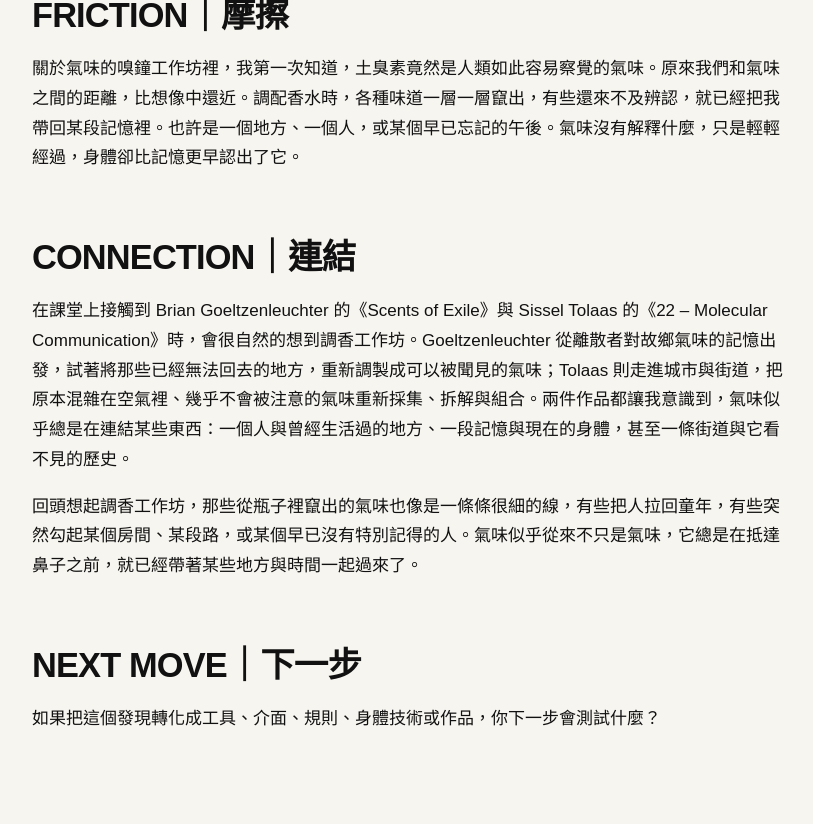
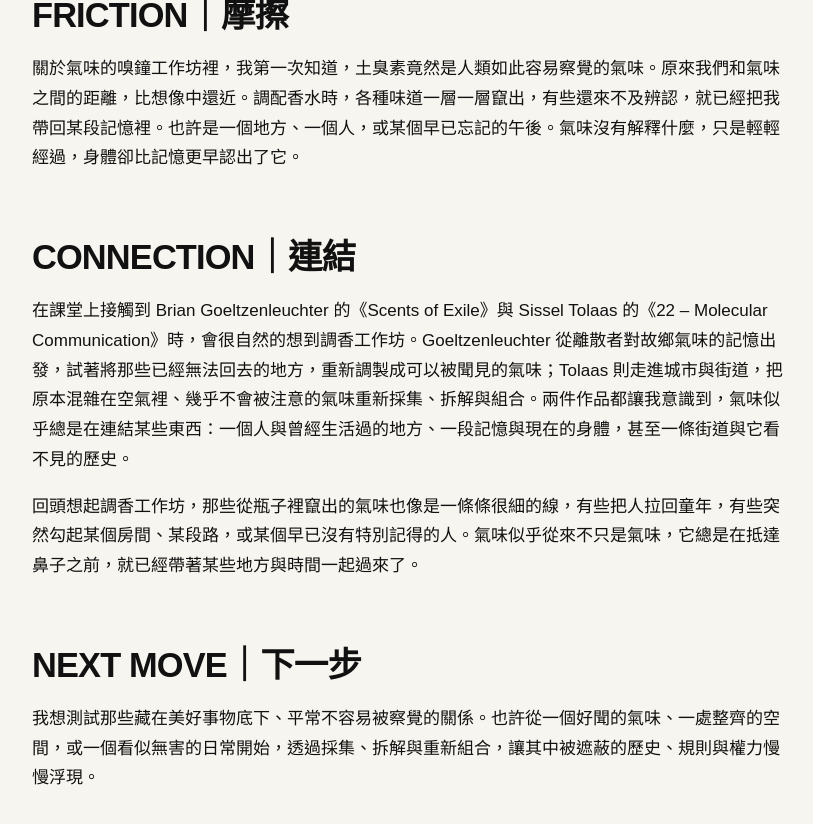
Before and after one commit to yenchichen1998/fieldworkarchive, a Jekyll site: the page built from weeks/week-04.md, in a window 1280 px wide and 900 px high, scrolled down 2175 px. Shown: the top 824 px of the window, without its empty margins (48-861 px from the left). Built offline with Jekyll 4.4.1, drawn with Linux system fonts in a browser that asks for light colours.

Commit message:
Update week-04.md

```diff
--- a/weeks/week-04.md
+++ b/weeks/week-04.md
@@ -29,4 +29,4 @@ Nixon 提出的「慢暴力」，讓我重新注意那些沒有明確爆點、
 
 ## NEXT MOVE｜下一步
 
-如果把這個發現轉化成工具、介面、規則、身體技術或作品，你下一步會測試什麼？
+我想測試那些藏在美好事物底下、平常不容易被察覺的關係。也許從一個好聞的氣味、一處整齊的空間，或一個看似無害的日常開始，透過採集、拆解與重新組合，讓其中被遮蔽的歷史、規則與權力慢慢浮現。
```
